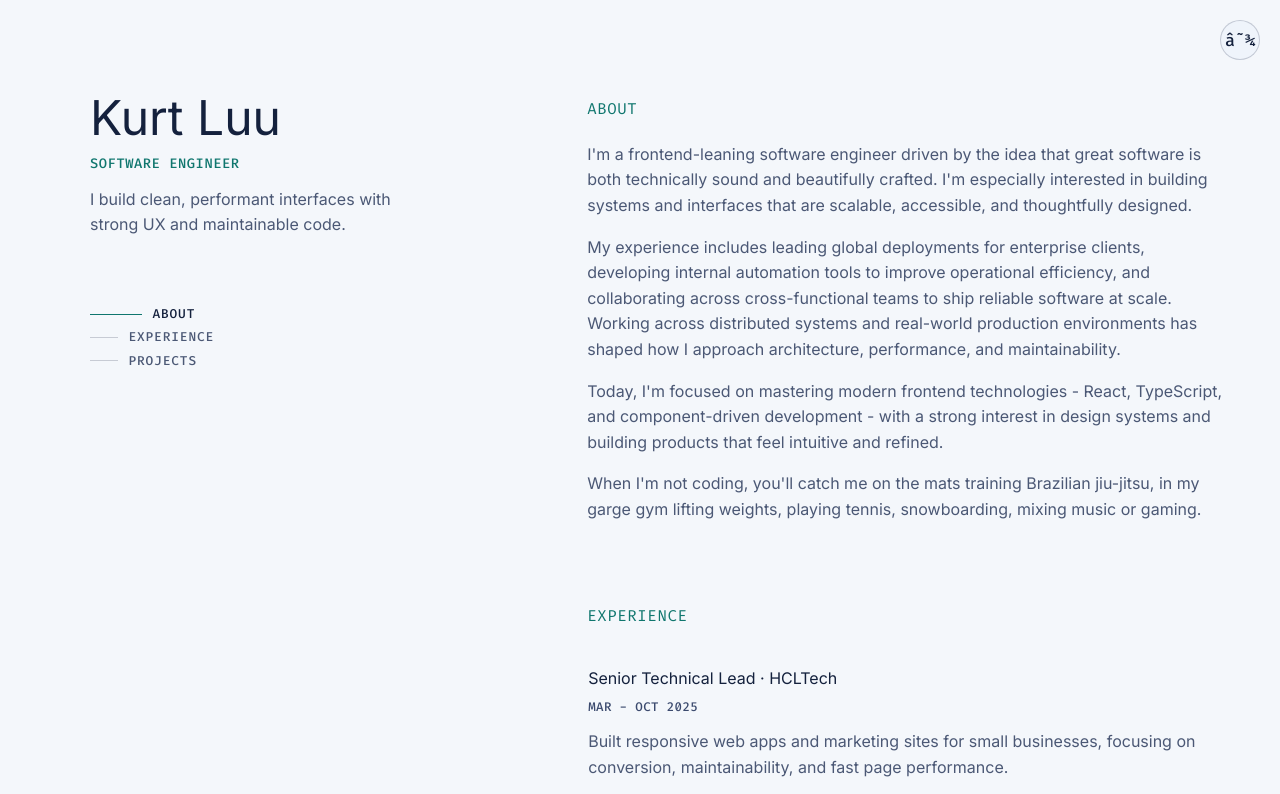
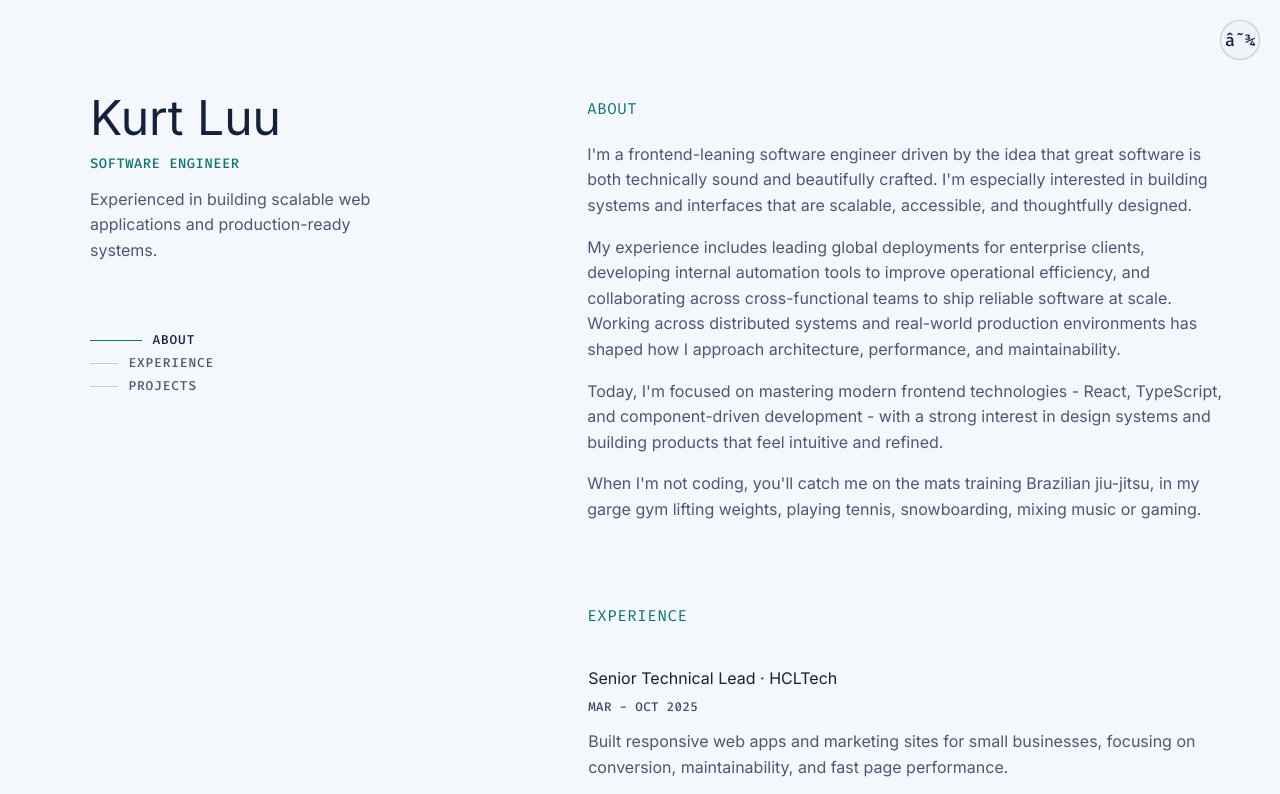
Before and after one commit to kurtluu/portfolio, a React (Vite) app in the folder react-ts-site/: page / in a window 1280 px wide. Shown: the top 794 px of the page. Built offline with nearby package versions, Linux system fonts and the light colour scheme.

Commit message:
Refine portfolio content

```diff
--- a/react-ts-site/src/App.tsx
+++ b/react-ts-site/src/App.tsx
@@ -183,7 +183,7 @@ function App() {
               <h1 className="name">Kurt Luu</h1>
               <p className="kicker">Software Engineer</p>
               <p className="subtitle">
-                I build clean, performant interfaces with strong UX and maintainable code.
+                Experienced in building scalable web applications and production-ready systems.
               </p>
             </div>
 
```
